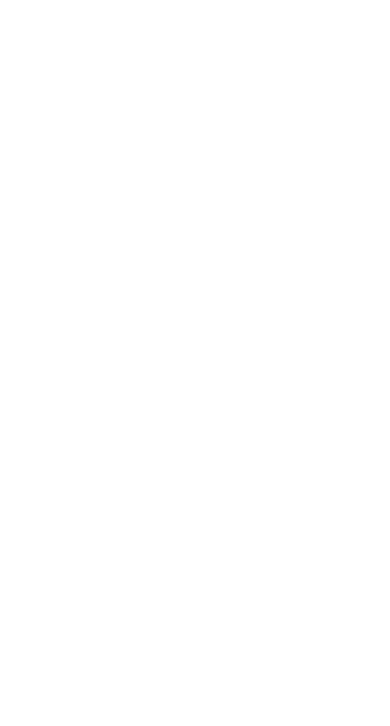
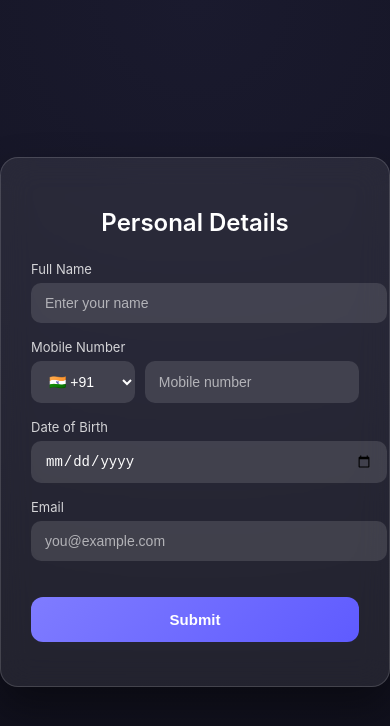
Before and after one commit to BhoomikaTaneja/Bhoomika, a plain HTML site: page pop.html in a window 390 px wide. Drawn offline with Linux system fonts and the light colour scheme.

Commit message:
Update pop.html

```diff
--- a/pop.html
+++ b/pop.html
@@ -1,14 +1,198 @@
+<!DOCTYPE html>
+<html lang="en">
 <head>
+<meta charset="UTF-8">
+<title>Glass Form</title>
+<meta name="viewport" content="width=device-width, initial-scale=1.0">
+
+<style>
+  body {
+    margin: 0;
+    min-height: 100vh;
+    display: flex;
+    align-items: center;
+    justify-content: center;
+    background: radial-gradient(circle at top, #1a1a2e, #0f0f1a);
+    font-family: 'Inter', sans-serif;
+    color: #fff;
+  }
+
+  .glass-form {
+    width: 100%;
+    max-width: 420px;
+    padding: 30px;
+    background: rgba(255, 255, 255, 0.08);
+    border-radius: 18px;
+    backdrop-filter: blur(16px);
+    -webkit-backdrop-filter: blur(16px);
+    box-shadow: 0 20px 40px rgba(0,0,0,0.4);
+    border: 1px solid rgba(255,255,255,0.15);
+  }
+
+  .glass-form h2 {
+    text-align: center;
+    margin-bottom: 24px;
+    font-weight: 600;
+  }
+
+  .field {
+    margin-bottom: 16px;
+  }
+
+  label {
+    font-size: 13px;
+    opacity: 0.8;
+    display: block;
+    margin-bottom: 6px;
+  }
+
+  input, select {
+    width: 100%;
+    padding: 12px 14px;
+    border-radius: 10px;
+    border: none;
+    outline: none;
+    background: rgba(255,255,255,0.12);
+    color: #fff;
+    font-size: 14px;
+  }
+
+  input::placeholder {
+    color: rgba(255,255,255,0.6);
+  }
+
+  .phone-row {
+    display: flex;
+    gap: 10px;
+  }
+
+  .phone-row select {
+    width: 35%;
+  }
+
+  .phone-row input {
+    width: 65%;
+  }
+
+  .error {
+    font-size: 12px;
+    color: #ff6b6b;
+    margin-top: 4px;
+  }
+
+  button {
+    width: 100%;
+    margin-top: 20px;
+    padding: 14px;
+    border-radius: 12px;
+    border: none;
+    font-size: 15px;
+    font-weight: 600;
+    cursor: pointer;
+    background: linear-gradient(135deg, #7f7cff, #5f5bff);
+    color: white;
+    transition: transform 0.2s ease, box-shadow 0.2s ease;
+  }
+
+  button:hover {
+    transform: translateY(-1px);
+    box-shadow: 0 8px 20px rgba(127,124,255,0.4);
+  }
+
+  .success {
+    text-align: center;
+    font-size: 14px;
+    color: #7CFF9B;
+    margin-top: 14px;
+  }
+</style>
 </head>
+
 <body>
-<script type="module">
-  import Typebot from 'https://cdn.jsdelivr.net/npm/@typebot.io/js@0/dist/web.js'
 
-  Typebot.initPopup({
-    typebot: "email-verification-bot-xazfedc",
-    apiHost: "https://bot.aiwf.in",
-    autoShowDelay: 5000,
-  });
+<form class="glass-form" id="userForm">
+  <h2>Personal Details</h2>
+
+  <div class="field">
+    <label>Full Name</label>
+    <input type="text" name="name" placeholder="Enter your name" required>
+  </div>
+
+  <div class="field">
+    <label>Mobile Number</label>
+    <div class="phone-row">
+      <select name="country_code" required>
+        <option value="+91">🇮🇳 +91</option>
+        <option value="+1">🇺🇸 +1</option>
+        <option value="+44">🇬🇧 +44</option>
+        <option value="+61">🇦🇺 +61</option>
+      </select>
+      <input type="tel" name="mobile" placeholder="Mobile number" required>
+    </div>
+  </div>
+
+  <div class="field">
+    <label>Date of Birth</label>
+    <input type="date" name="dob" id="dob" required>
+    <div class="error" id="dobError"></div>
+  </div>
+
+  <div class="field">
+    <label>Email</label>
+    <input type="email" name="email" placeholder="you@example.com" required>
+  </div>
+
+  <button type="submit">Submit</button>
+
+  <div class="success" id="successMsg"></div>
+</form>
+
+<script>
+const form = document.getElementById("userForm");
+const dobInput = document.getElementById("dob");
+const dobError = document.getElementById("dobError");
+const successMsg = document.getElementById("successMsg");
+
+const WEBHOOK_URL = "https://bhoomikat-workflow.ifsjaipur.cloud/app/contactform";
+
+function is18OrAbove(dob) {
+  const birthDate = new Date(dob);
+  const today = new Date();
+  let age = today.getFullYear() - birthDate.getFullYear();
+  const m = today.getMonth() - birthDate.getMonth();
+  if (m < 0 || (m === 0 && today.getDate() < birthDate.getDate())) {
+    age--;
+  }
+  return age >= 18;
+}
+
+form.addEventListener("submit", async (e) => {
+  e.preventDefault();
+  dobError.textContent = "";
+  successMsg.textContent = "";
+
+  if (!is18OrAbove(dobInput.value)) {
+    dobError.textContent = "You must be at least 18 years old.";
+    return;
+  }
+
+  const formData = new FormData(form);
+  const payload = Object.fromEntries(formData.entries());
+
+  try {
+    await fetch(WEBHOOK_URL, {
+      method: "POST",
+      headers: { "Content-Type": "application/json" },
+      body: JSON.stringify(payload)
+    });
+
+    successMsg.textContent = "Form submitted successfully!";
+    form.reset();
+  } catch (error) {
+    dobError.textContent = "Submission failed. Try again.";
+  }
+});
 </script>
 
 </body>
+</html>
```
